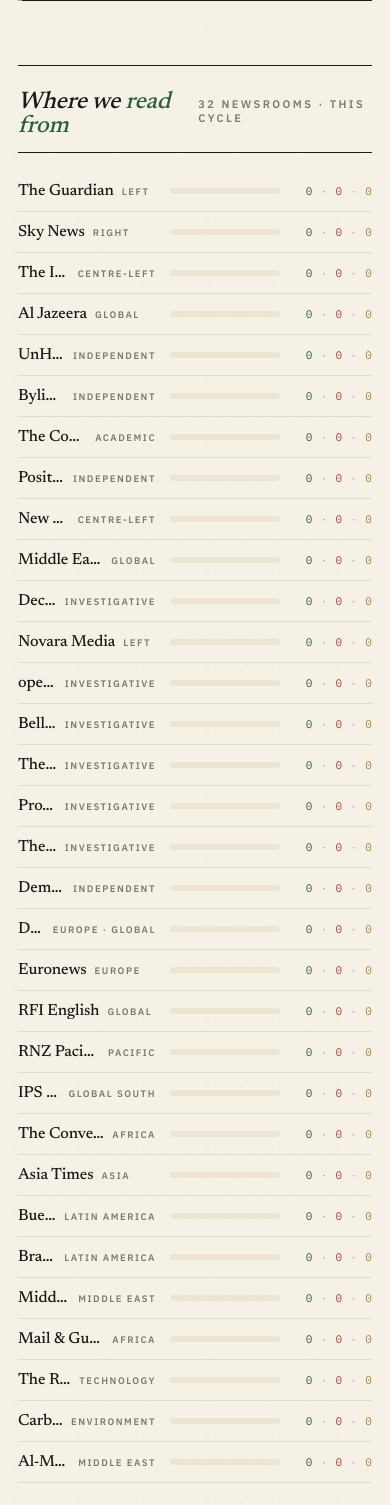
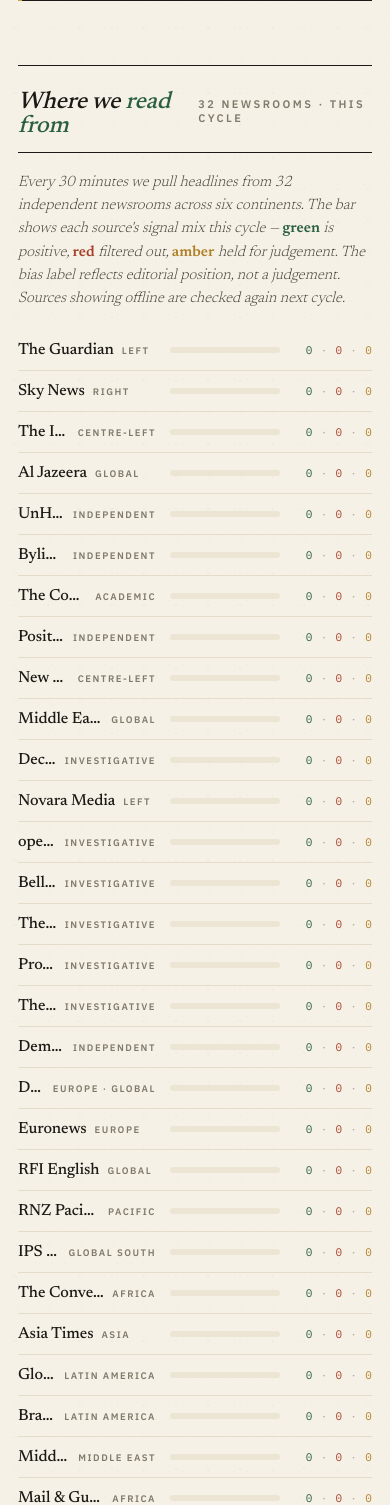
Before and after one commit to The-Code-Cauldron/MeDea, a Flask app: page / in a window 390 px wide. Shown: the part 2675-4180 px from the top of the page. Run offline with Flask 3, Linux system fonts and the light colour scheme; data that the repository does not hold is empty; some libraries are stand-ins or nearby versions.

Commit message:
Offline detection, source context, feed fix, float ad visible
Sources:
- Buenos Aires Herald -> Global Voices (confirmed live)
- Consecutive error tracking: _source_errors dict per source
- Sources panel shows 'offline x3' when persistent, tooltip with count
- Sources section description: explains signal bars, bias labels, offline behaviour

UX:
- Sources intro text: green/red/amber explained, bias label note
- Floating mobile ad: now always visible (was paid-only, needed for testing)

Quality:
- consecutive_err field in sources dict

```diff
--- a/app.py
+++ b/app.py
@@ -56,7 +56,7 @@ FEEDS = [
     ('IPS News',            'https://www.ipsnews.net/feed/',                        'Global South',  'https://www.ipsnews.net'),
     ('The Conversation Africa', 'https://theconversation.com/africa/articles.atom', 'Africa',        'https://theconversation.com/africa'),
     ('Asia Times',          'https://asiatimes.com/feed/',                          'Asia',          'https://asiatimes.com'),
-    ('Buenos Aires Herald', 'https://buenosairesherald.com/feed',                   'Latin America', 'https://buenosairesherald.com'),
+    ('Global Voices',       'https://globalvoices.org/feed/',                       'Latin America', 'https://globalvoices.org'),
     ('Brasil Wire',         'https://www.brasilwire.com/feed/',                     'Latin America', 'https://www.brasilwire.com'),
     ('Middle East Monitor', 'https://www.middleeastmonitor.com/feed/',               'Middle East',   'https://www.middleeastmonitor.com'),
     ('Mail & Guardian',     'https://mg.co.za/feed/',                               'Africa',        'https://mg.co.za'),
@@ -361,6 +361,7 @@ _state = {
     'total': 0,
     'ready': False,
 }
+_source_errors = {}  # {name: consecutive_error_count}
 
 # ── Database ──────────────────────────────────────────────────────────────────
 
@@ -676,13 +677,19 @@ def _fetch():
         all_pro.extend(capped)
         all_con.extend(r['con'])
         all_flagged.extend(r['flagged'])
+        has_error = r.get('error', False)
+        if has_error:
+            _source_errors[name] = _source_errors.get(name, 0) + 1
+        else:
+            _source_errors[name] = 0
         sources[name] = {
-            'pro':     len(r['pro']),
-            'con':     len(r['con']),
-            'flagged': len(r['flagged']),
-            'error':   r.get('error', False),
-            'bias':    bias,
-            'website': website,
+            'pro':             len(r['pro']),
+            'con':             len(r['con']),
+            'flagged':         len(r['flagged']),
+            'error':           has_error,
+            'consecutive_err': _source_errors.get(name, 0),
+            'bias':            bias,
+            'website':         website,
         }
 
     # Deduplicate across all pools
--- a/templates/index.html
+++ b/templates/index.html
@@ -1615,6 +1615,15 @@
       <h2 class="ttl">Where we <em>read from</em></h2>
       <span class="meta">{{ sources|length }} newsrooms · this cycle</span>
     </div>
+    <p style="font-family:var(--serif);font-size:15px;font-weight:300;font-style:italic;color:var(--ink-2);line-height:1.55;margin-bottom:20px;max-width:72ch;font-variation-settings:'opsz' 16">
+      Every 30 minutes we pull headlines from {{ sources|length }} independent newsrooms across six continents.
+      The bar shows each source's signal mix this cycle —
+      <span style="color:var(--pos-deep);font-style:normal;font-weight:600">green</span> is positive,
+      <span style="color:var(--neg);font-style:normal;font-weight:600">red</span> filtered out,
+      <span style="color:var(--flag);font-style:normal;font-weight:600">amber</span> held for judgement.
+      The bias label reflects editorial position, not a judgement.
+      Sources showing offline are checked again next cycle.
+    </p>
     <div class="sources-grid">
       {% for name, s in sources.items() %}
       {% set p = s.pro or 0 %}
@@ -1637,7 +1646,7 @@
         </div>
         <div class="src-counts">
           {% if s.error %}
-            <span class="err">offline</span>
+            <span class="err" title="{{ s.consecutive_err }} consecutive missed cycles">offline{% if s.consecutive_err > 2 %} ×{{ s.consecutive_err }}{% endif %}</span>
           {% else %}
             <span class="p">{{ p }}</span><span style="color:var(--ink-4)">·</span><span class="c">{{ c }}</span><span style="color:var(--ink-4)">·</span><span class="f">{{ f }}</span>
           {% endif %}
@@ -1671,7 +1680,7 @@
 </div>
 
 <!-- ───── Floating mobile ad ───── -->
-{% if ready and not ad_sidebar.self_promo %}
+{% if ready %}
 <div class="ad-float" id="ad-float"
      style="background:{{ ad_sidebar.bg_color }};border-top:3px solid {{ ad_sidebar.accent }}">
   <button class="ad-float-dismiss" onclick="document.getElementById('ad-float').style.display='none'" aria-label="Dismiss">×</button>
```
